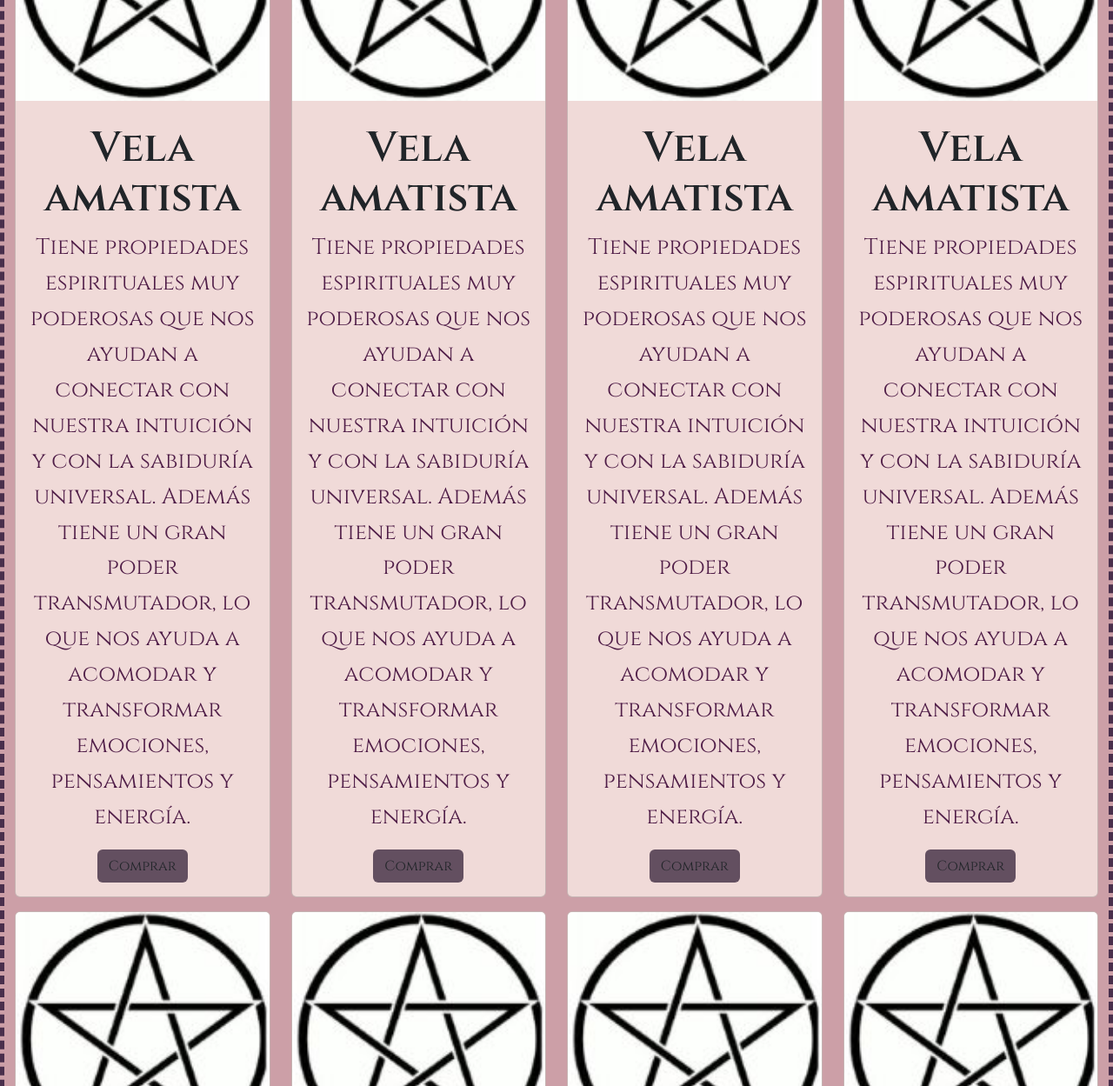
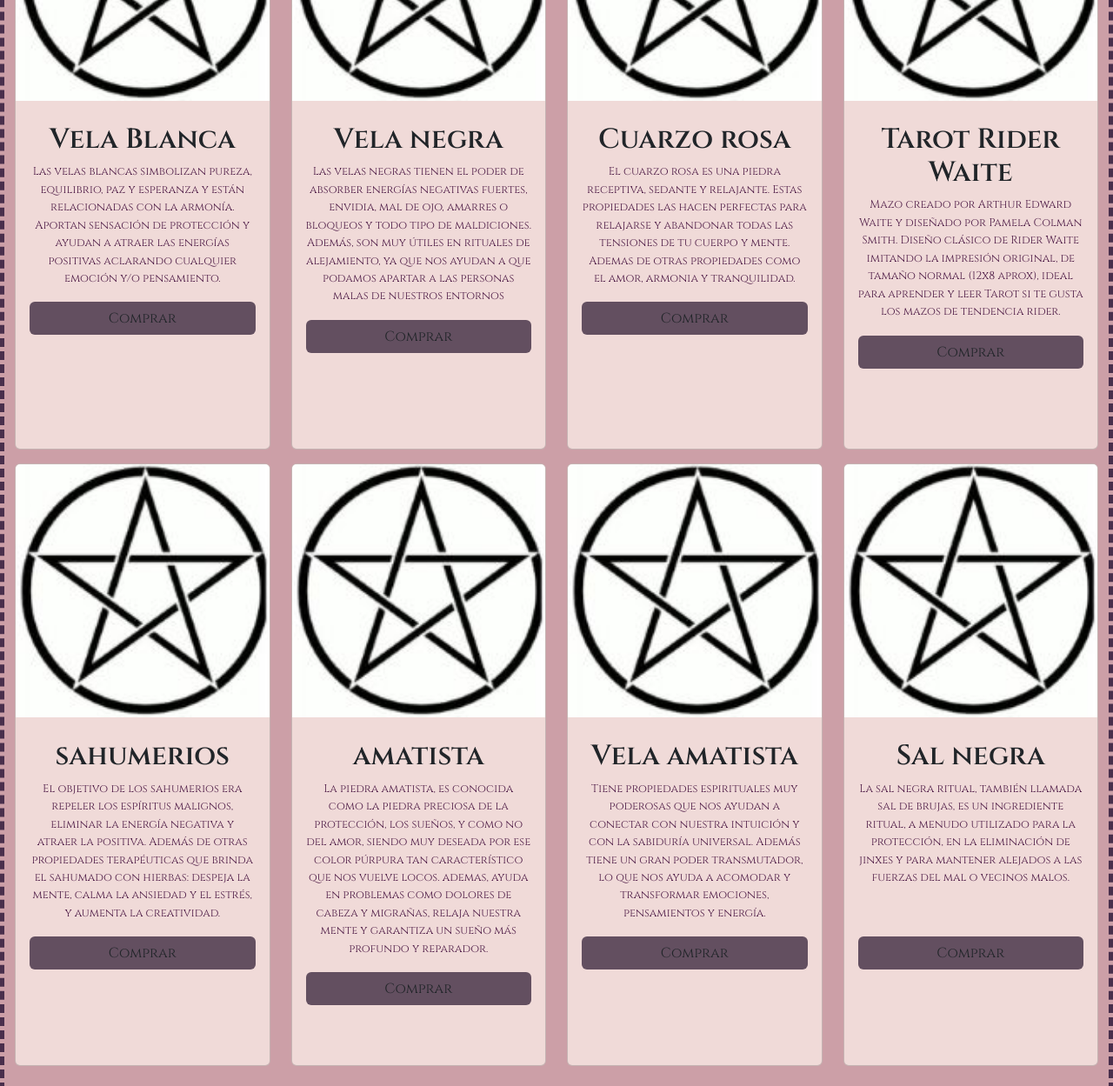
Before and after one commit to SebaGiordanoR/entrega-final-giordano, a website: page pages/productos.html in a window 1280 px wide. Shown: the part 770-2019 px from the top of the page at 87% size. Drawn offline with nearby package versions, Linux system fonts and the light colour scheme.

Commit message:
agruegue animaciones y rellene alt

```diff
--- a/pages/productos.html
+++ b/pages/productos.html
@@ -55,41 +55,71 @@
         <div class="row">
           <!-- prod1 -->
           <article class="col-sm-12 col-md-6 col-lg-3 mb-3">
-            <div class="card">
-              <img src="../img/resources/wic.jpg" class="card-img-top" alt="...">
+            <div class="card productos">
+              <img src="../img/resources/wic.jpg" class="card-img-top" alt="Vela blanca">
               <div class="card-body">
-                <h2 class="card-title">Vela amatista</h2>
-                <p class="card-text">Tiene propiedades espirituales muy poderosas que nos ayudan a conectar con nuestra intuición y con la sabiduría universal. Además tiene un gran poder transmutador, lo que nos ayuda a acomodar y transformar emociones, pensamientos y energía.</p>
+                <h2 class="card-title">Vela Blanca</h2>
+                <p class="card-text">Las velas blancas simbolizan pureza, equilibrio, paz y esperanza y están relacionadas con la armonía. Aportan sensación de protección y ayudan a atraer las energías positivas aclarando cualquier emoción y/o pensamiento.  </p>
                 <a href="#" class="btn">Comprar</a>
               </div>
             </div>
           </article>
           <!-- prod2 -->
           <article class="col-sm-12 col-md-6 col-lg-3 mb-3">
-            <div class="card">
-              <img src="../img/resources/wic.jpg" class="card-img-top" alt="...">
+            <div class="card productos">
+              <img src="../img/resources/wic.jpg" class="card-img-top" alt="Vela negra">
               <div class="card-body">
-                <h2 class="card-title">Vela amatista</h2>
-                <p class="card-text">Tiene propiedades espirituales muy poderosas que nos ayudan a conectar con nuestra intuición y con la sabiduría universal. Además tiene un gran poder transmutador, lo que nos ayuda a acomodar y transformar emociones, pensamientos y energía.</p>
+                <h2 class="card-title">Vela negra</h2>
+                <p class="card-text">Las velas negras tienen el poder de absorber energías negativas fuertes, envidia, mal de ojo, amarres o bloqueos y todo tipo de maldiciones. Además, son muy útiles en rituales de alejamiento, ya que nos ayudan a que podamos apartar a las personas malas de nuestros entornos</p>
                 <a href="#" class="btn">Comprar</a>
               </div>
             </div>
           </article>
           <!-- prod3 -->
           <article class="col-sm-12 col-md-6 col-lg-3 mb-3">
-            <div class="card">
-              <img src="../img/resources/wic.jpg" class="card-img-top" alt="...">
+            <div class="card productos">
+              <img src="../img/resources/wic.jpg" class="card-img-top" alt="Cuarzo rosa">
               <div class="card-body">
-                <h2 class="card-title">Vela amatista</h2>
-                <p class="card-text">Tiene propiedades espirituales muy poderosas que nos ayudan a conectar con nuestra intuición y con la sabiduría universal. Además tiene un gran poder transmutador, lo que nos ayuda a acomodar y transformar emociones, pensamientos y energía.</p>
+                <h2 class="card-title">Cuarzo rosa</h2>
+                <p class="card-text">El cuarzo rosa es una piedra receptiva, sedante y relajante. Estas propiedades las hacen perfectas para relajarse y abandonar todas las tensiones de tu cuerpo y mente.<br>Ademas de otras propiedades como el amor, armonia y tranquilidad.</p>
                 <a href="#" class="btn">Comprar</a>
               </div>
             </div>
           </article>
           <!-- prod4 -->
           <article class="col-sm-12 col-md-6 col-lg-3 mb-3">
-            <div class="card">
-              <img src="../img/resources/wic.jpg" class="card-img-top" alt="...">
+            <div class="card productos">
+              <img src="../img/resources/wic.jpg" class="card-img-top" alt="Mazo Tarot Rider Waite (ingles)">
+              <div class="card-body">
+                <h2 class="card-title">Tarot Rider Waite</h2>
+                <p class="card-text">Mazo creado por Arthur Edward Waite y diseñado por Pamela Colman Smith. Diseño clásico de Rider Waite imitando la impresión original, de tamaño normal (12x8 aprox), ideal para aprender y leer Tarot si te gusta los mazos de tendencia rider.</p>
+                <a href="#" class="btn">Comprar</a>
+              </div>
+            </div>
+          </article>
+          <article class="col-sm-12 col-md-6 col-lg-3 mb-3">
+            <div class="card productos">
+              <img src="../img/resources/wic.jpg" class="card-img-top" alt="Sahumerios">
+              <div class="card-body">
+                <h2 class="card-title">sahumerios</h2>
+                <p class="card-text">El objetivo de los sahumerios era repeler los espíritus malignos, eliminar la energía negativa y atraer la positiva. Además de otras propiedades terapéuticas que brinda el sahumado con hierbas: despeja la mente, calma la ansiedad y el estrés, y aumenta la creatividad.</p>
+                <a href="#" class="btn">Comprar</a>
+              </div>
+            </div>
+          </article>
+          <article class="col-sm-12 col-md-6 col-lg-3 mb-3">
+            <div class="card productos">
+              <img src="../img/resources/wic.jpg" class="card-img-top" alt="Piedra amatista">
+              <div class="card-body">
+                <h2 class="card-title">amatista</h2>
+                <p class="card-text">La piedra amatista, es conocida como la piedra preciosa de la protección, los sueños, y como no del amor, siendo muy deseada por ese color púrpura tan característico que nos vuelve locos. ademas, ayuda en problemas como dolores de cabeza y migrañas, relaja nuestra mente y garantiza un sueño más profundo y reparador.</p>
+                <a href="#" class="btn">Comprar</a>
+              </div>
+            </div>
+          </article>
+          <article class="col-sm-12 col-md-6 col-lg-3 mb-3">
+            <div class="card productos">
+              <img src="../img/resources/wic.jpg" class="card-img-top" alt="Vela amatista">
               <div class="card-body">
                 <h2 class="card-title">Vela amatista</h2>
                 <p class="card-text">Tiene propiedades espirituales muy poderosas que nos ayudan a conectar con nuestra intuición y con la sabiduría universal. Además tiene un gran poder transmutador, lo que nos ayuda a acomodar y transformar emociones, pensamientos y energía.</p>
@@ -98,41 +128,11 @@
             </div>
           </article>
           <article class="col-sm-12 col-md-6 col-lg-3 mb-3">
-            <div class="card">
-              <img src="../img/resources/wic.jpg" class="card-img-top" alt="...">
+            <div class="card productos">
+              <img src="../img/resources/wic.jpg" class="card-img-top" alt="sal de bruja ">
               <div class="card-body">
-                <h2 class="card-title">Vela amatista</h2>
-                <p class="card-text">Tiene propiedades espirituales muy poderosas que nos ayudan a conectar con nuestra intuición y con la sabiduría universal. Además tiene un gran poder transmutador, lo que nos ayuda a acomodar y transformar emociones, pensamientos y energía.</p>
-                <a href="#" class="btn">Comprar</a>
-              </div>
-            </div>
-          </article>
-          <article class="col-sm-12 col-md-6 col-lg-3 mb-3">
-            <div class="card">
-              <img src="../img/resources/wic.jpg" class="card-img-top" alt="...">
-              <div class="card-body">
-                <h2 class="card-title">Vela amatista</h2>
-                <p class="card-text">Tiene propiedades espirituales muy poderosas que nos ayudan a conectar con nuestra intuición y con la sabiduría universal. Además tiene un gran poder transmutador, lo que nos ayuda a acomodar y transformar emociones, pensamientos y energía.</p>
-                <a href="#" class="btn">Comprar</a>
-              </div>
-            </div>
-          </article>
-          <article class="col-sm-12 col-md-6 col-lg-3 mb-3">
-            <div class="card">
-              <img src="../img/resources/wic.jpg" class="card-img-top" alt="...">
-              <div class="card-body">
-                <h2 class="card-title">Vela amatista</h2>
-                <p class="card-text">Tiene propiedades espirituales muy poderosas que nos ayudan a conectar con nuestra intuición y con la sabiduría universal. Además tiene un gran poder transmutador, lo que nos ayuda a acomodar y transformar emociones, pensamientos y energía.</p>
-                <a href="#" class="btn">Comprar</a>
-              </div>
-            </div>
-          </article>
-          <article class="col-sm-12 col-md-6 col-lg-3 mb-3">
-            <div class="card">
-              <img src="../img/resources/wic.jpg" class="card-img-top" alt="...">
-              <div class="card-body">
-                <h2 class="card-title">Vela amatista</h2>
-                <p class="card-text">Tiene propiedades espirituales muy poderosas que nos ayudan a conectar con nuestra intuición y con la sabiduría universal. Además tiene un gran poder transmutador, lo que nos ayuda a acomodar y transformar emociones, pensamientos y energía.</p>
+                <h2 class="card-title">Sal negra</h2>
+                <p class="card-text">La sal negra ritual, también llamada sal de brujas, es un ingrediente ritual, a menudo utilizado para la protección, en la eliminación de jinxes y para mantener alejados a las fuerzas del mal o vecinos malos.<br><br><br></p>
                 <a href="#" class="btn">Comprar</a>
               </div>
             </div>
--- a/scss/_commons.scss
+++ b/scss/_commons.scss
@@ -98,6 +98,6 @@ h1,h2,h3{
 }
 
 .transform2:hover{
-    transform: scale(1.5);
+    transform: scale(1.1);
     transition: all .3s;
 }
--- a/scss/_kits.scss
+++ b/scss/_kits.scss
@@ -1,9 +1,10 @@
 .kits{
     height: 100%;
+    width: 95%;
 
 
     .kits img{
-        width: 50%;
+        width: 40%;
     }
     .kits h3{
         font-size: 90%;
@@ -18,3 +19,8 @@
         font-size: $textSm;
     }
 }
+
+
+.kitIndex{
+    text-decoration: none;
+}
--- a/scss/_nav.scss
+++ b/scss/_nav.scss
@@ -6,7 +6,16 @@
 
     li {
         a{
-        color:$thirdColor
+        color:$thirdColor;
+        background-image: linear-gradient(currentColor, currentColor);
+        background-position: 0% 100%;
+        background-repeat: no-repeat ;
+        background-size: 0% 2px;
+        transition: background-size .3s;
+            &:hover{
+                color: $thirdColor;
+                background-size: 100% 2px;
+            }
         }
     }
 }
--- a/scss/main.scss
+++ b/scss/main.scss
@@ -5,6 +5,7 @@
 @import "_vars";
 @import "commons";
 @import "_mixing";
+@import "_kits";
 @import "_nav";
 @import "_media";
 
@@ -21,3 +22,22 @@ footer {
         margin:10px;
     }
 }
+
+.productos{
+    div.card-body{
+        height: 50vh;
+        h2{
+            font-size: $textXl;
+        }
+        p{
+            font-size: $textSm;
+        }
+        a{
+            &.btn{
+                display: flex;
+                justify-content: center;
+                align-items: center;
+            }
+        }
+    }
+}
```
Also changed, not shown: index.html (+7 -7 lines), pages/contacto.html (+2 -2 lines), pages/kits.html (+2 -2 lines), pages/lectura.html (+1 -1 lines), pages/nosotros.html (+1 -1 lines), css/style.css, 1 other file.
